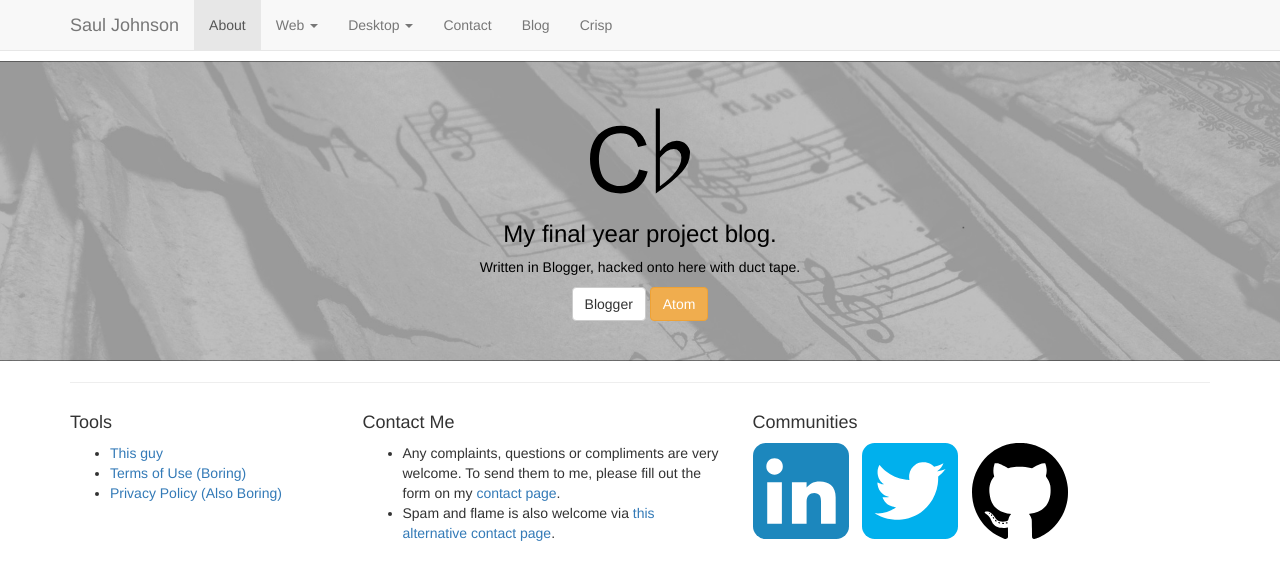
After one commit to abe1ge/sauljohnson, a Django app: page /crisp in a window 1280 px wide. The commit adds this page. Shown: the top 580 px of the page. Run offline with Django 3.2, Linux system fonts and the light colour scheme; some libraries are stand-ins or nearby versions.

Commit message:
Add crisp blog

```diff
--- /dev/null
+++ b/frontend/static/frontend/js/blog-crisp.js
@@ -0,0 +1,37 @@
+(function() {
+  var apiKey, blogId, buildItemHtml, getUrl, loadBlog;
+
+  blogId = "1775218453231887977";
+
+  apiKey = "AIzaSyDj73DQJINLQE5DDuvBekrqBmLUDvA0uc0";
+
+  getUrl = "https://www.googleapis.com/blogger/v3/blogs/" + blogId + "/posts?key=" + apiKey;
+
+  buildItemHtml = function(item) {
+    var result;
+    result = "<h2>" + item.title + "</h2>";
+    result += "<p>By <a target=\"_blank\" href=\"" + item.author.url + "\">" + item.author.displayName + "</a> ";
+    result += "on " + new Date(item.published).toDateString() + "</p>";
+    result += "<p>" + item.content + "</p>";
+    return result;
+  };
+
+  loadBlog = function() {
+    return $.getJSON(getUrl, function(data) {
+      var item, target, _i, _len, _ref, _results;
+      target = $(".js-blog-posts");
+      _ref = data.items;
+      _results = [];
+      for (_i = 0, _len = _ref.length; _i < _len; _i++) {
+        item = _ref[_i];
+        _results.push(target.append(buildItemHtml(item)));
+      }
+      return _results;
+    });
+  };
+
+  $(document).ready(function() {
+    return loadBlog();
+  });
+
+}).call(this);
--- a/frontend/templates/frontend/base.html
+++ b/frontend/templates/frontend/base.html
@@ -56,6 +56,7 @@
 						</li>
 						<li><a href="{% url 'frontend.views.contact' %}">Contact</a></li>
 						<li><a href="{% url 'frontend.views.blog' %}">Blog</a></li>
+						<li><a href="{% url 'frontend.views.crisp' %}">Crisp</a></li>
 					</ul>
 					<ul class="nav navbar-nav navbar-right">
 						{#<li><a href="#">Link</a></li>#}
--- /dev/null
+++ b/frontend/templates/frontend/crisp.html
@@ -0,0 +1,36 @@
+{% extends "frontend/base.html" %}
+
+{% load staticfiles %}
+
+{% block title %}Crisp{% endblock %}
+
+{% block scripts %}
+<script type="text/javascript" src=""></script>
+<script type="text/javascript" src="{% static "frontend/js/blog-crisp.js" %}"></script>
+{% endblock %}
+
+{% block banner %}
+<div class="banner-giant-music">
+  <div class="banner-giant-container">
+    <div class="banner-giant-text">
+      <img src="{% static "frontend/img/c_flat.svg" %}" />
+      <h3>My final year project blog.</h3>
+      <p>
+        Written in Blogger, hacked onto here with duct tape.
+      </p>
+      <a class="btn btn-default" href="http://crisp-sj.blogspot.co.uk/">Blogger</a>
+      <a class="btn btn-warning" target="_blank" href="http://crisp-sj.blogspot.com/feeds/posts/default">Atom</a>
+    </div>
+  </div>
+  <div class="banner-giant-divider-top"></div>
+  <div class="banner-giant-divider-bottom"></div>
+</div>
+{% endblock %}
+
+{% block content %}
+<div class="row">
+  <div class="col-md-12 js-blog-posts">
+
+  </div>
+</div>
+{% endblock %}
--- a/frontend/urls.py
+++ b/frontend/urls.py
@@ -12,6 +12,7 @@ urlpatterns = patterns('',
     url(r'denobo$', 'frontend.views.denobo'),
     url(r'veryrss$', 'frontend.views.veryrss'),
     url(r'blog$', 'frontend.views.blog'),
+    url(r'crisp$', 'frontend.views.crisp'),
     url(r'me-and-the-web$', 'frontend.views.me_and_the_web'),
     url(r'me-and-the-desktop$', 'frontend.views.me_and_the_desktop'),
 )
--- a/frontend/views.py
+++ b/frontend/views.py
@@ -23,6 +23,13 @@ def blog(request):
 	stuff here.
 	"""
 	return render_to_response('frontend/blog.html', locals())
+
+def crisp(request):
+	"""Crisp page
+
+	Page for my final year project blog. Once again, no blog engine involved.
+	"""
+	return render_to_response('frontend/crisp.html', locals())
 
 def contact(request):
 	"""Contact page
```
